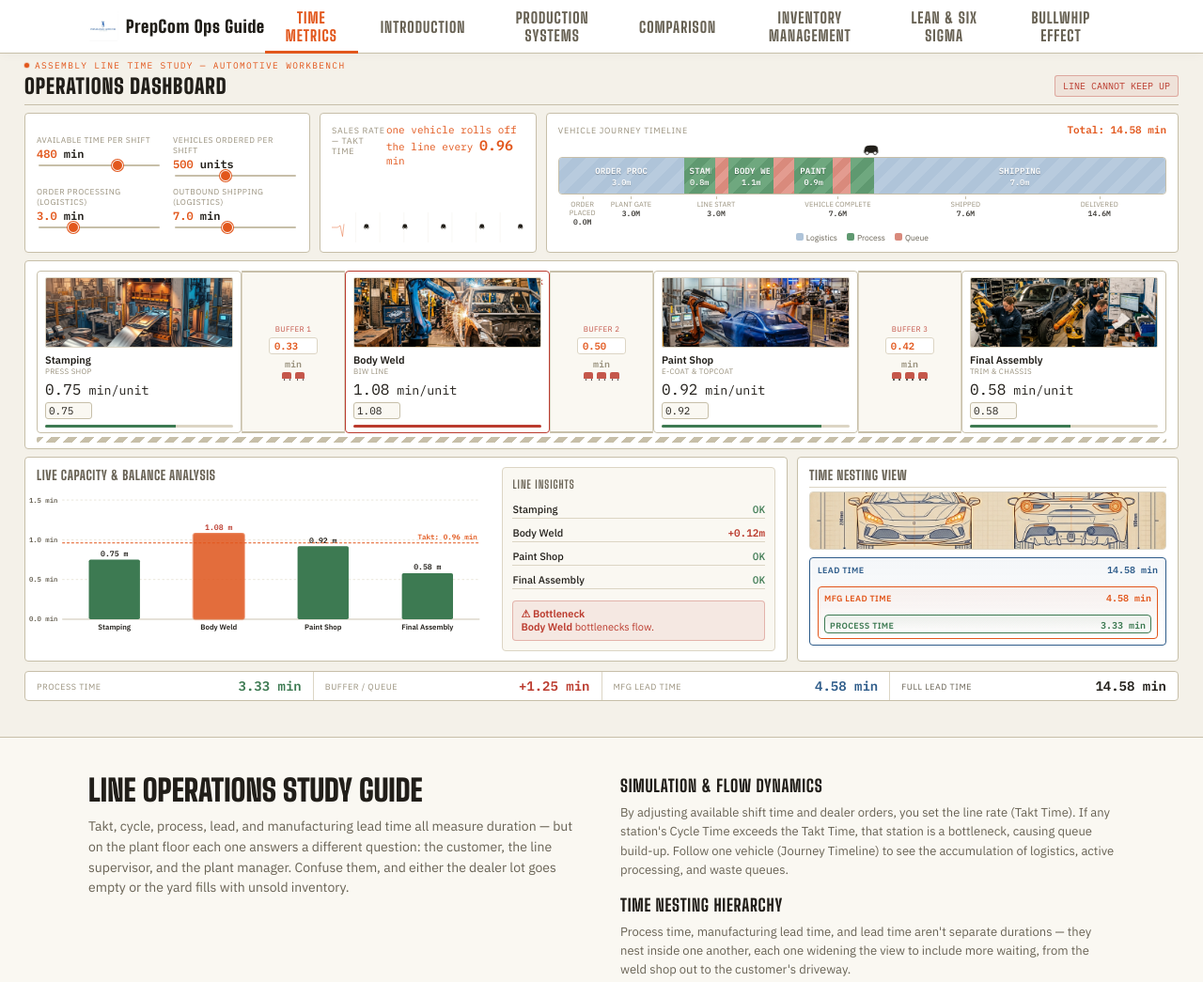
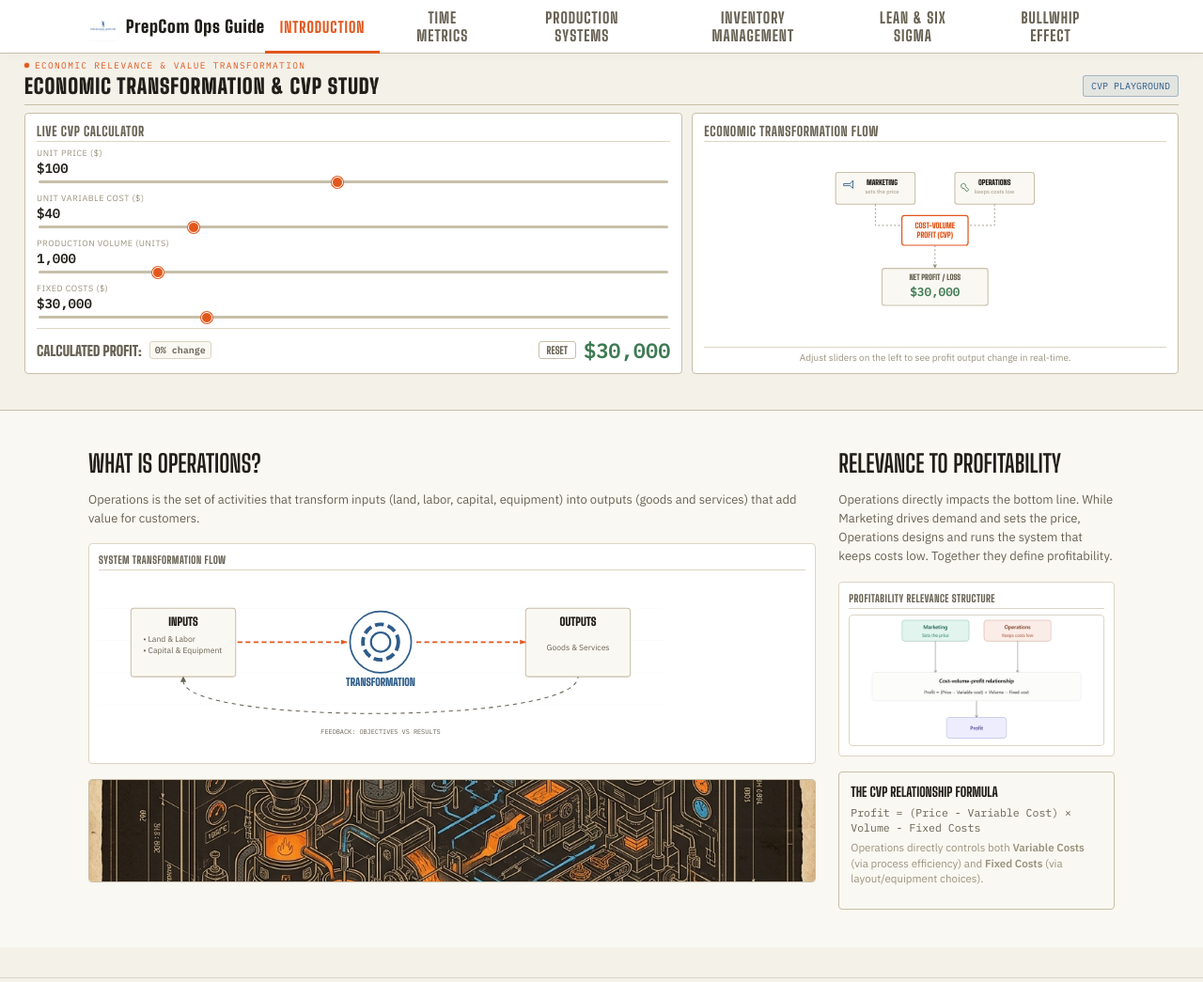
Before and after one commit to suryateja4104-stark/Operations-Domain-Session, a plain HTML site: page index.html in a window 1280 px wide. Shown: the top 1045 px of the page at 94% size. Drawn offline with Linux system fonts and the light colour scheme.

Commit message:
feat: make Introduction default starting tab and merge Comparison into Production Systems as Section C

```diff
--- a/index.html
+++ b/index.html
@@ -845,10 +845,9 @@
       <span style="font-family:'Big Shoulders Display', sans-serif; font-weight:900; font-size:18px; letter-spacing:0.04em; white-space:nowrap;">PrepCom Ops Guide</span>
     </div>
     <nav class="tab-nav">
-      <button class="nav-tab active" data-tab="time-metrics">Time Metrics</button>
-      <button class="nav-tab" data-tab="introduction">Introduction</button>
+      <button class="nav-tab active" data-tab="introduction">Introduction</button>
+      <button class="nav-tab" data-tab="time-metrics">Time Metrics</button>
       <button class="nav-tab" data-tab="production-systems">Production Systems</button>
-      <button class="nav-tab" data-tab="comparison">Comparison</button>
       <button class="nav-tab" data-tab="inventory-mgmt">Inventory Management</button>
       <button class="nav-tab" data-tab="lean-six-sigma">Lean &amp; Six Sigma</button>
       <button class="nav-tab" data-tab="bullwhip">Bullwhip Effect</button>
@@ -857,7 +856,7 @@
 </header>
 
 <!-- ==================== TAB 1: TIME METRICS ==================== -->
-<div id="time-metrics" class="tab-panel active fade-in">
+<div id="time-metrics" class="tab-panel">
   <div class="workspace">
     <!-- Header -->
     <header class="dash-header">
@@ -1027,7 +1026,7 @@
 </div>
 
 <!-- ==================== TAB 2: INTRODUCTION ==================== -->
-<div id="introduction" class="tab-panel">
+<div id="introduction" class="tab-panel active fade-in">
   <div class="workspace">
     <!-- Header -->
     <header class="dash-header">
@@ -1298,7 +1297,7 @@
   </section>
 
   <!-- Section B -->
-  <section class="block" style="border-bottom:none;">
+  <section class="block">
     <div class="wrap">
       <div class="kicker"><span class="kicker-num">B</span></div>
       <h2>The 4 Ps of Operations</h2>
@@ -1361,13 +1360,11 @@
       </div>
     </div>
   </section>
-</div>
-
-<!-- ==================== TAB 4: COMPARISON ==================== -->
-<div id="comparison" class="tab-panel">
+
+  <!-- Section C -->
   <section class="block" style="border-bottom:none;">
     <div class="wrap">
-      <div class="kicker"><span class="kicker-num">01</span></div>
+      <div class="kicker"><span class="kicker-num">C</span></div>
       <h2>Production Systems Compared</h2>
       <p class="lead">Review setup times, machinery flexibility, labor skills, and unit cost profiles across the three primary manufacturing models.</p>
 
```
